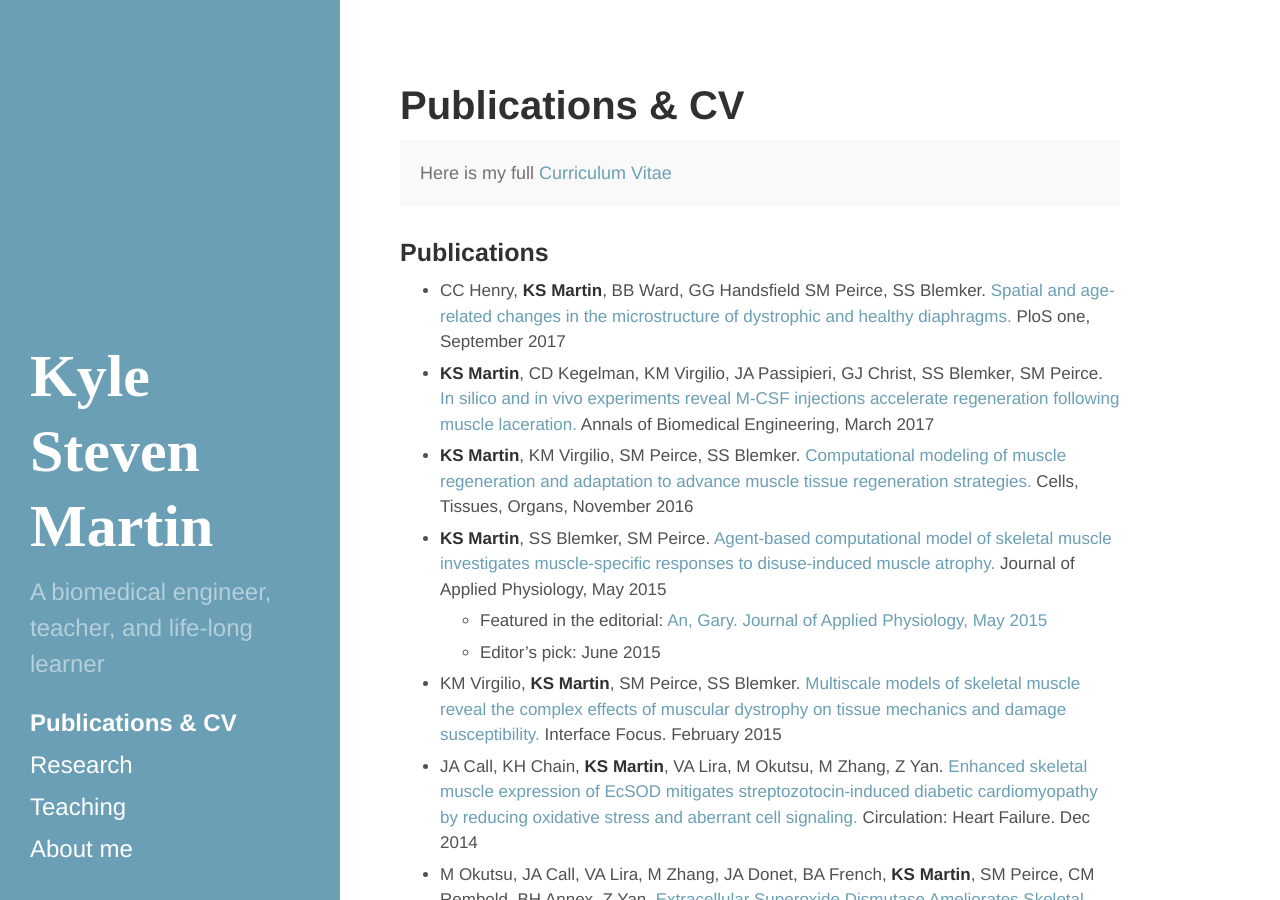
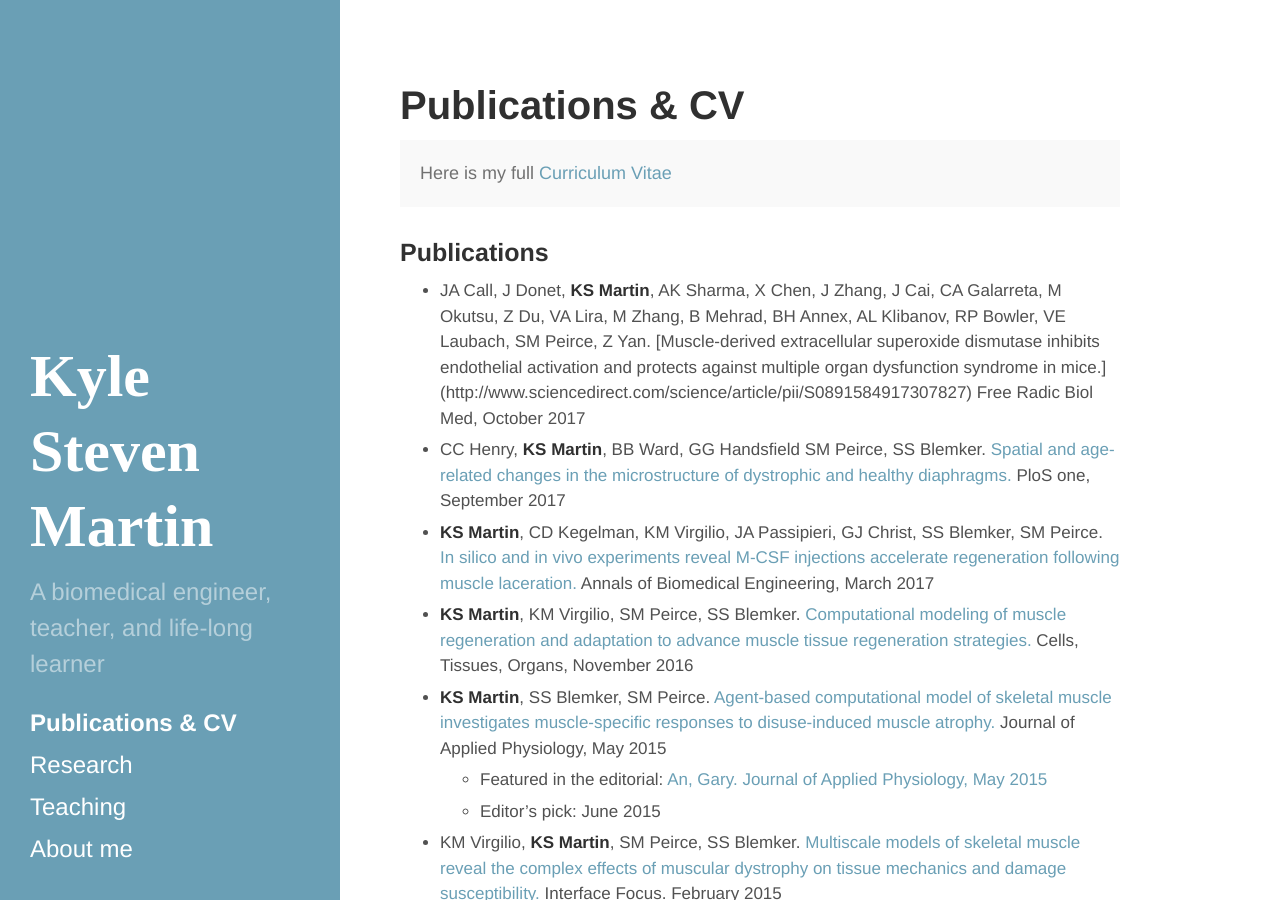
Before and after one commit to ksm362/ksm362.github.io, a Jekyll site: the page built from PubsCV.md, in a window 1280 px wide and 900 px high. Built offline with Jekyll 4.4.1, drawn with Linux system fonts in a browser that asks for light colours.

Commit message:
updating CV
asdf

```diff
--- a/PubsCV.md
+++ b/PubsCV.md
@@ -9,6 +9,7 @@ title: Publications & CV
 
 ### Publications
 
+- JA Call, J Donet, **KS Martin**, AK Sharma, X Chen, J Zhang, J Cai, CA Galarreta, M Okutsu, Z Du, VA Lira, M Zhang, B Mehrad, BH Annex, AL Klibanov, RP Bowler, VE Laubach, SM Peirce, Z Yan. [Muscle-derived extracellular superoxide dismutase inhibits endothelial activation and protects against multiple organ dysfunction syndrome in mice.] (http://www.sciencedirect.com/science/article/pii/S0891584917307827) Free Radic Biol Med, October 2017
 - CC Henry, **KS Martin**, BB Ward, GG Handsfield SM Peirce, SS Blemker. [Spatial and age-related changes in the microstructure of dystrophic and healthy diaphragms.](http://journals.plos.org/plosone/article?id=10.1371/journal.pone.0183853) PloS one, September 2017
 - **KS Martin**, CD Kegelman, KM Virgilio, JA Passipieri, GJ Christ, SS Blemker, SM Peirce. [In silico and in vivo experiments reveal M-CSF injections accelerate regeneration following muscle laceration.](https://www.ncbi.nlm.nih.gov/pubmed/27718091) Annals of Biomedical Engineering, March 2017
 - **KS Martin**, KM Virgilio, SM Peirce, SS Blemker. [Computational modeling of muscle regeneration and adaptation to advance muscle tissue regeneration strategies.](https://www.karger.com/Article/Abstract/443635) Cells, Tissues, Organs, November 2016
```
